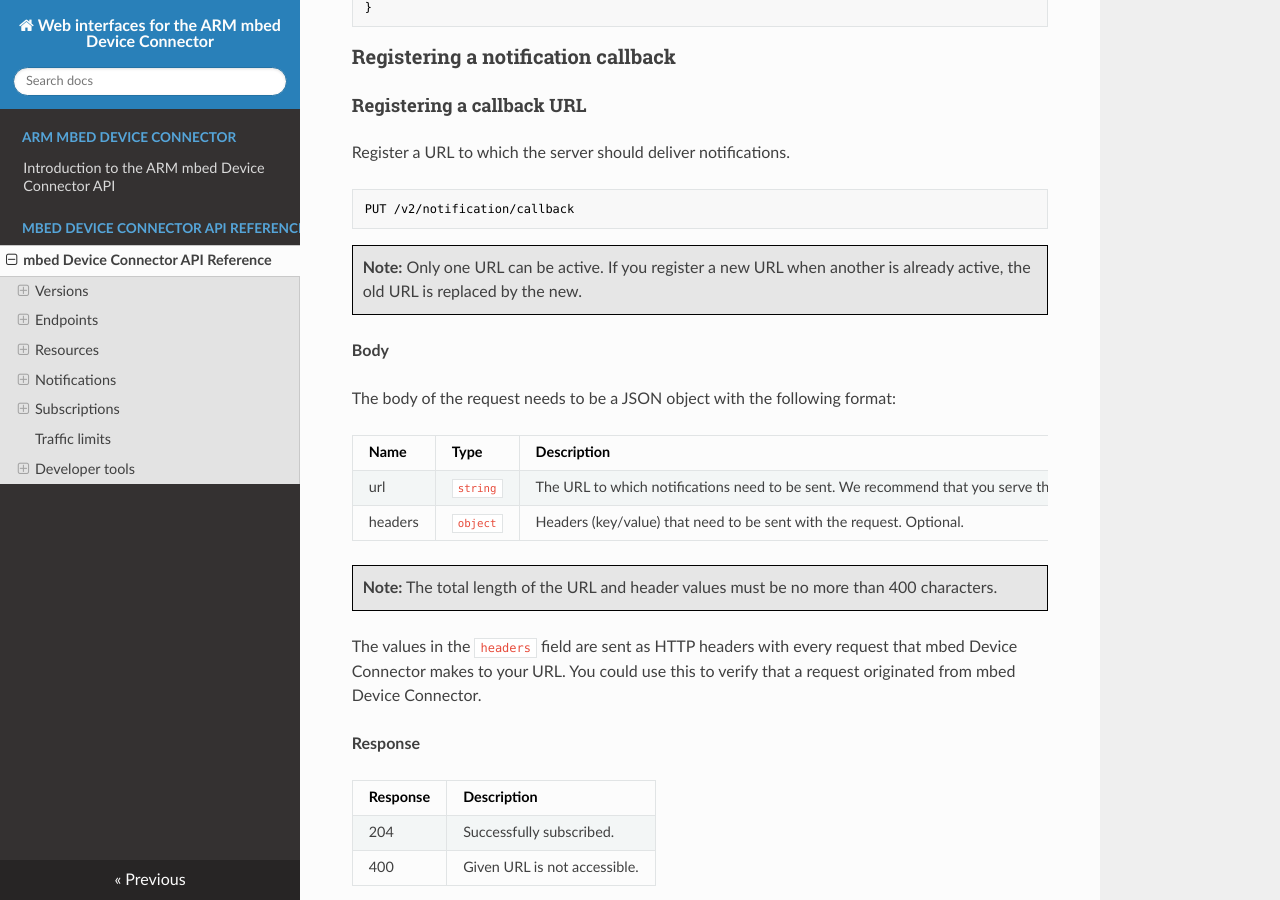
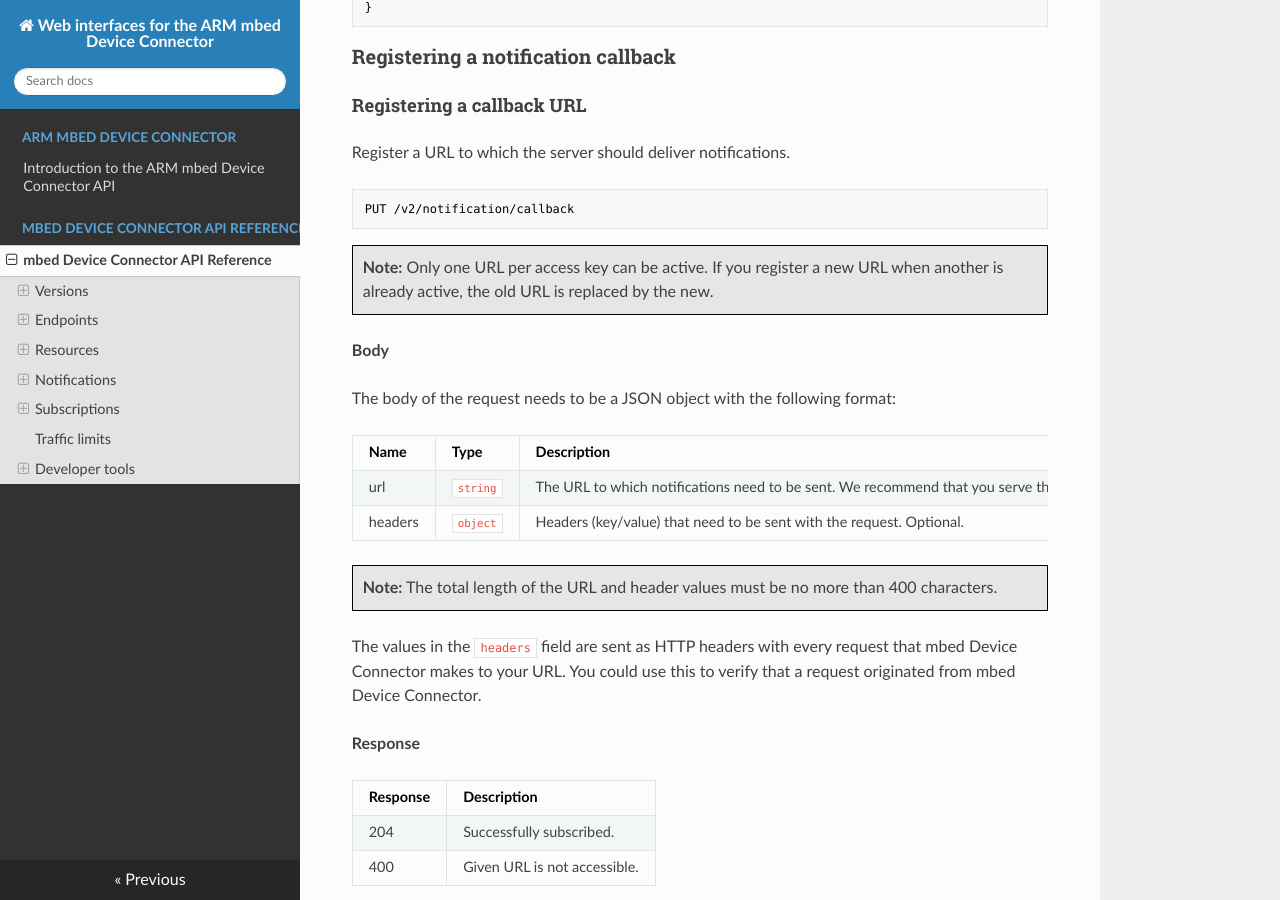
Before and after one commit to ARMmbed/Connector-mDS-REST-API, an MkDocs documentation site: the page built from docs/api-reference.md, in a window 1280 px wide and 900 px high, scrolled down 12963 px. Built offline with MkDocs 1.6.1, drawn with Linux system fonts in a browser that asks for light colours; nearby versions of some CDN libraries; old or Windows-style settings are respelled for this version of MkDocs.

Commit message:
Note about URL improved.

```diff
--- a/docs/api-reference.md
+++ b/docs/api-reference.md
@@ -590,7 +590,7 @@ Register a URL to which the server should deliver notifications.
 
     PUT /v2/notification/callback
 
-<span style="background-color:#E6E6E6;border:1px solid #000;display:block; height:100%; padding:10px">**Note:** Only one URL can be active. If you register a new URL when another is already active, the old URL is replaced by the new.</span>
+<span style="background-color:#E6E6E6;border:1px solid #000;display:block; height:100%; padding:10px">**Note:** Only one URL per access key can be active. If you register a new URL when another is already active, the old URL is replaced by the new.</span>
 
 **Body**
 
```
